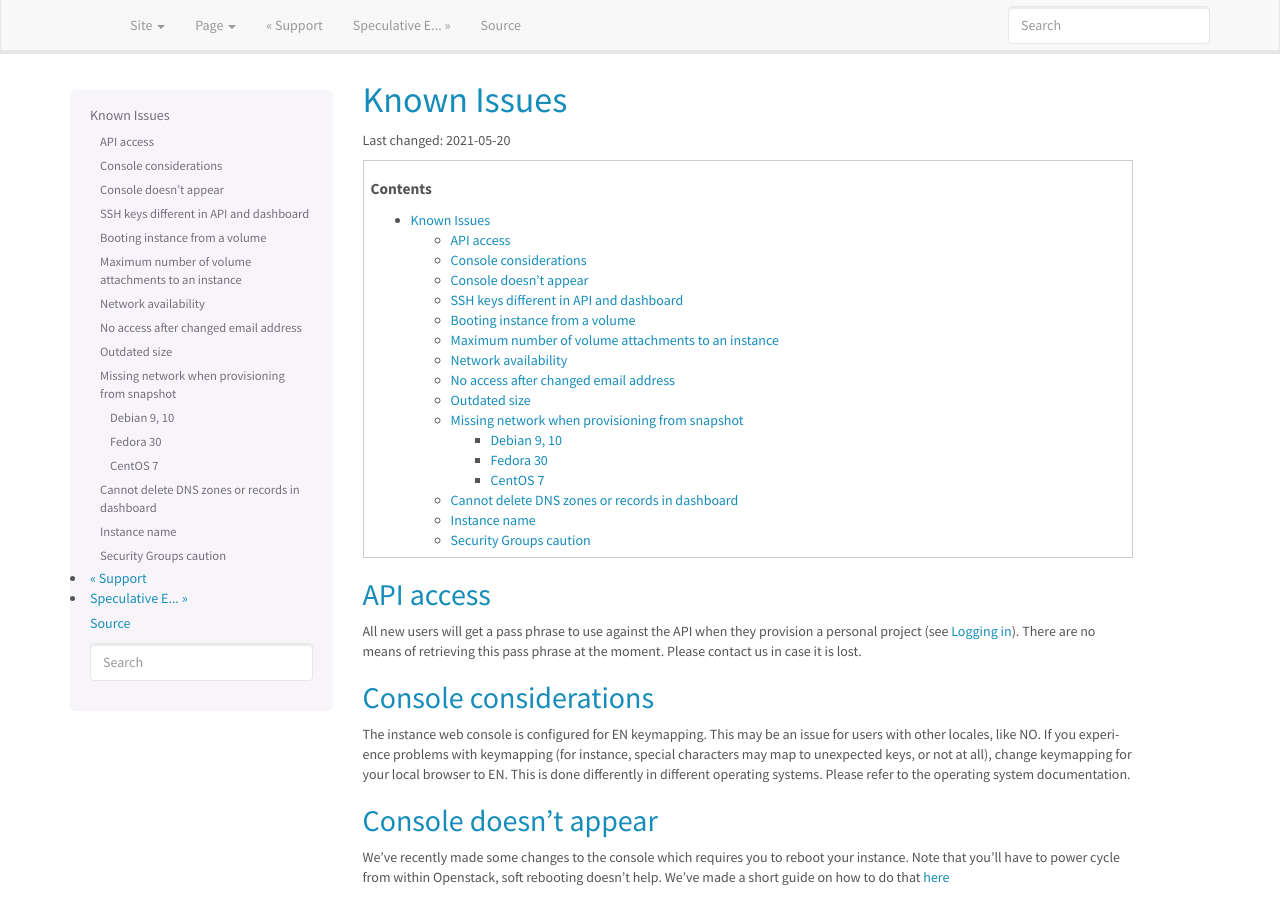
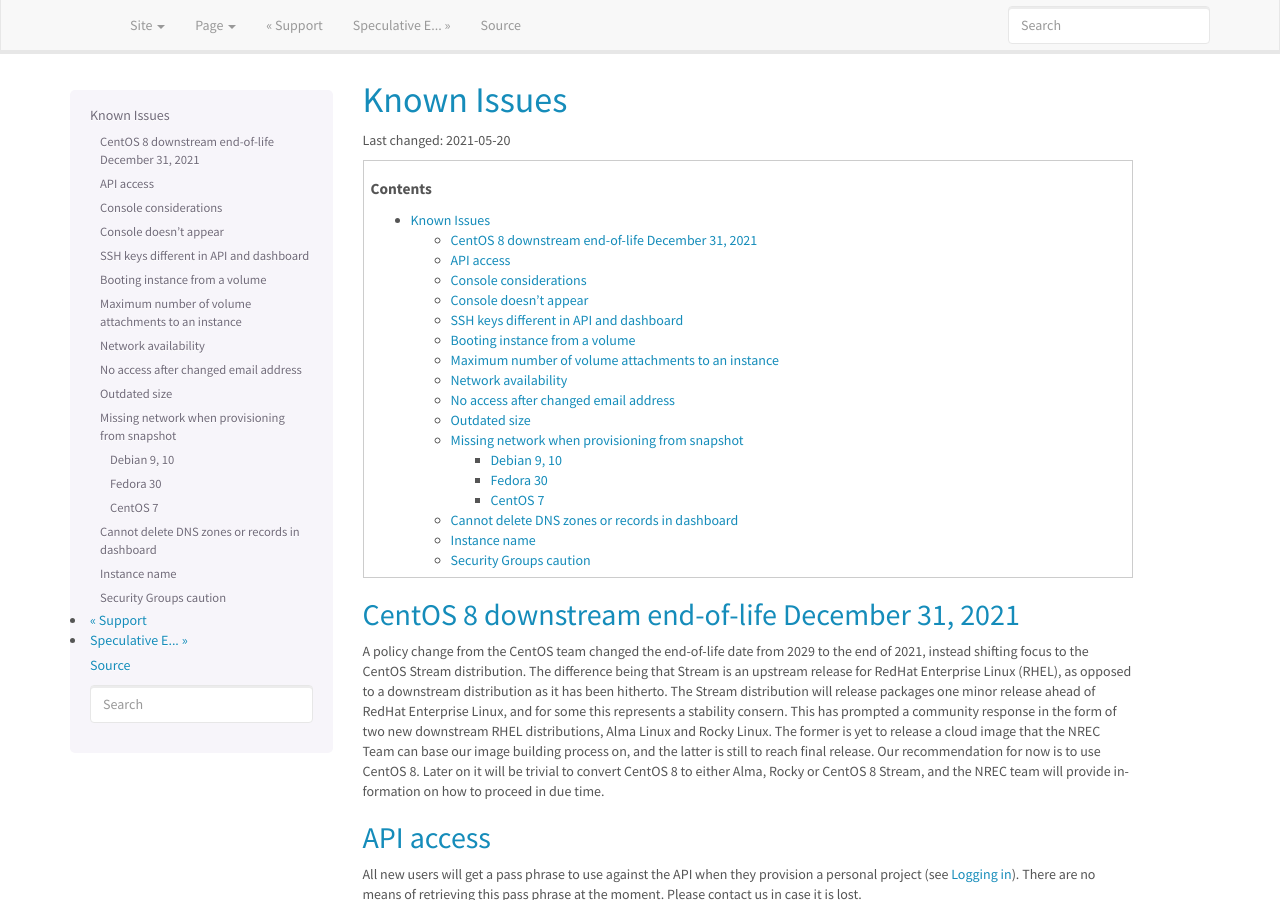
Before and after one commit to norcams/docs-enduser, a Sphinx documentation site: the page built from docs/known-issues.rst, in a window 1280 px wide and 900 px high. Built offline with Sphinx 7.4.7, drawn with Linux system fonts in a browser that asks for light colours.

Commit message:
add info on centos8 and stream

```diff
--- a/docs/known-issues.rst
+++ b/docs/known-issues.rst
@@ -6,6 +6,23 @@ Known Issues
 Last changed: |date|
 
 .. contents::
+
+CentOS 8 downstream end-of-life December 31, 2021
+-------------------------------------------------
+
+A policy change from the CentOS team changed the end-of-life date from 2029 to
+the end of 2021, instead shifting focus to the CentOS Stream distribution. The
+difference being that Stream is an upstream release for RedHat Enterprise Linux (RHEL),
+as opposed to a downstream distribution as it has been hitherto. The Stream
+distribution will release packages one minor release ahead of RedHat Enterprise Linux,
+and for some this represents a stability consern. This has prompted a community
+response in the form of two new downstream RHEL distributions, Alma Linux and Rocky
+Linux. The former is yet to release a cloud image that the NREC Team can base our
+image building process on, and the latter is still to reach final release. Our
+recommendation for now is to use CentOS 8. Later on it will be trivial to convert
+CentOS 8 to either Alma, Rocky or CentOS 8 Stream, and the NREC team will provide
+information on how to proceed in due time.
+
 
 API access
 ----------
```
